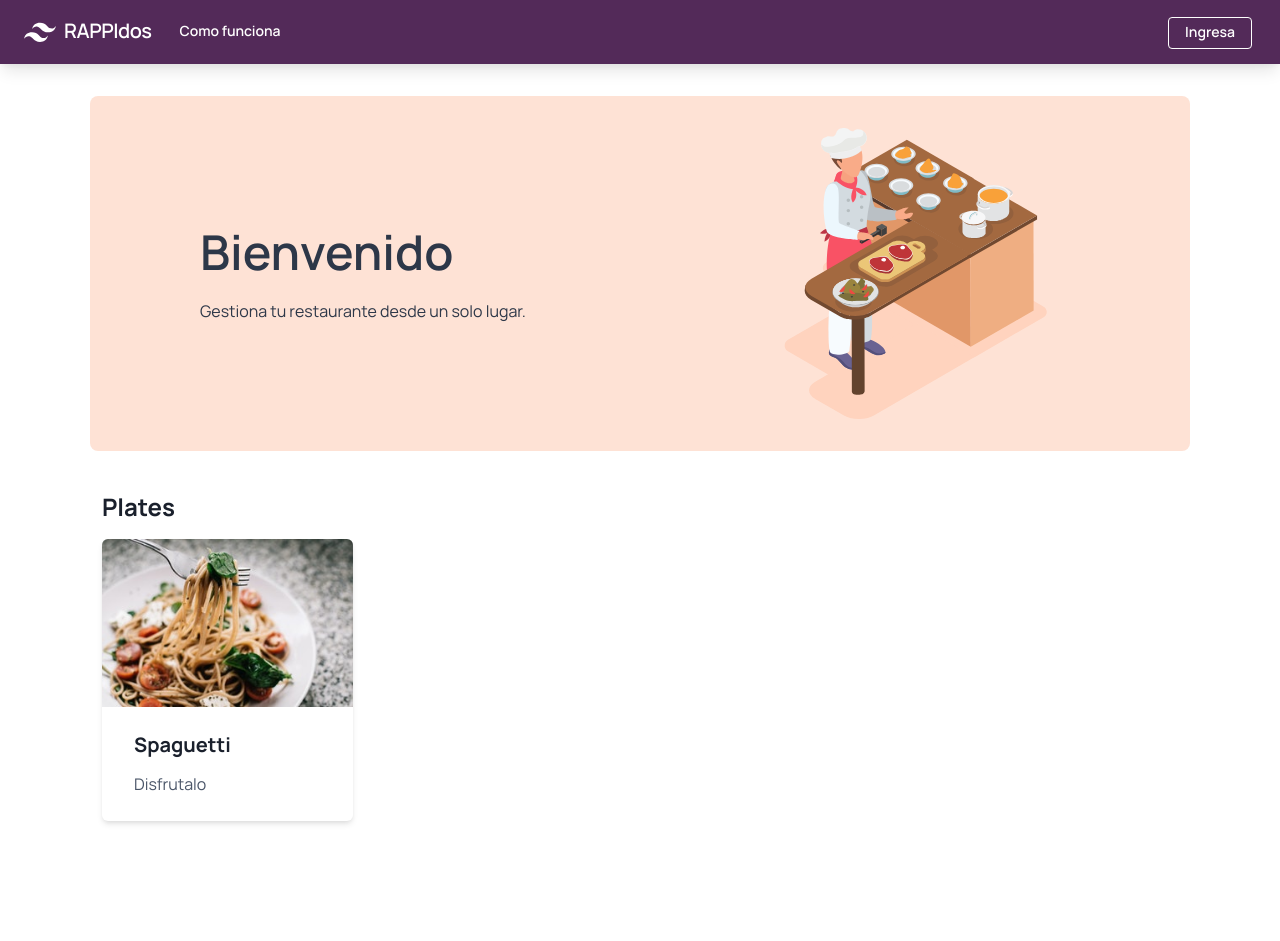
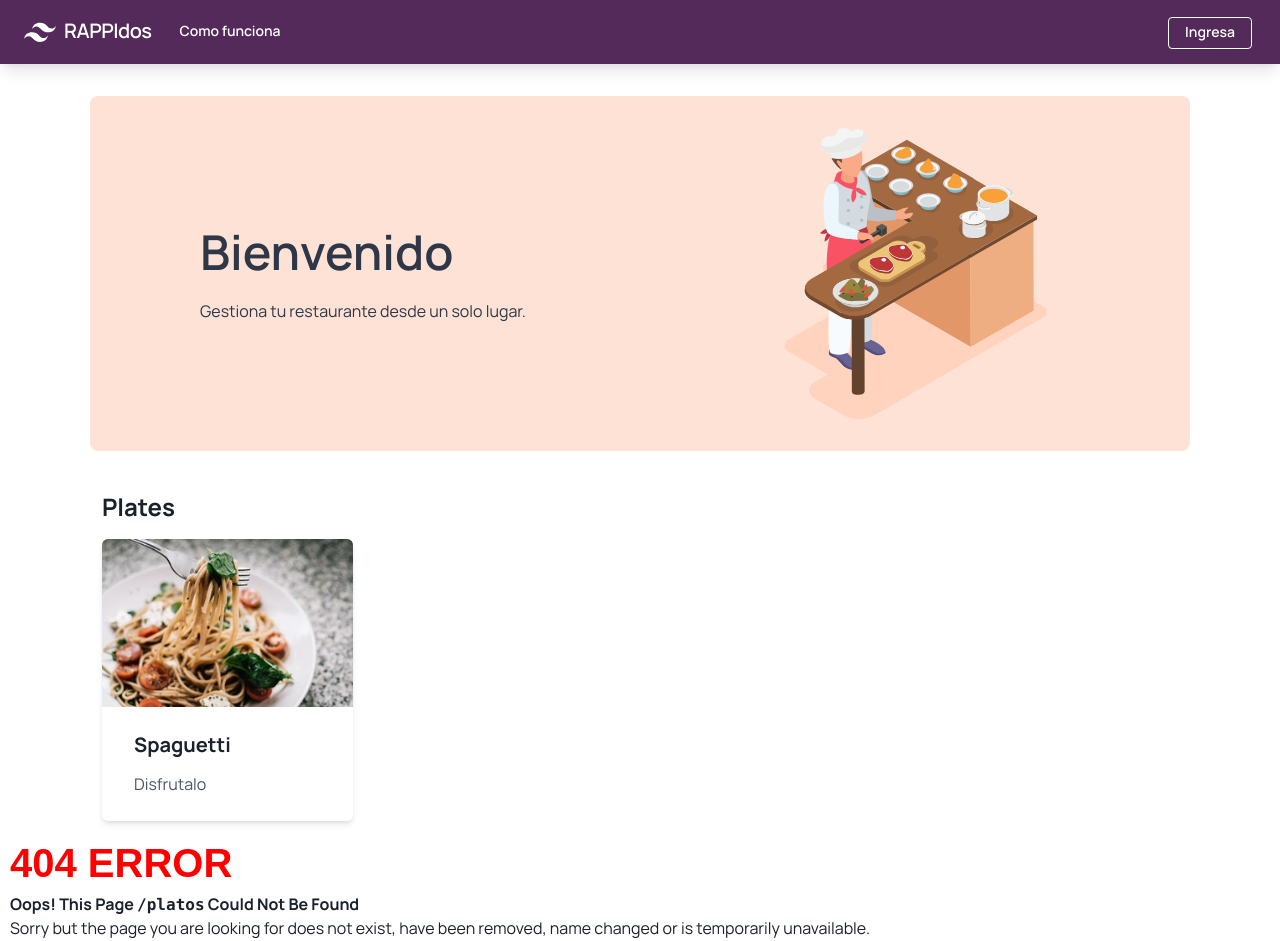
Before and after one commit to jaravad/rappidos, a React (Create React App) app: page /platos in a window 1280 px wide. Before the commit the page ends 833 px from the top, so only its background shows below. Built offline with nearby package versions, Linux system fonts and the light colour scheme; no server answers.

Commit message:
404 error added

```diff
--- a/src/App.js
+++ b/src/App.js
@@ -1,20 +1,45 @@
-import React from 'react';
-import NavBar from './components/NavBar';
-import Landing from './components/landing/Landing';
-import SignupLogin from './components/signup-login/SignupLogin';
-import { BrowserRouter as Router, Switch, Route } from 'react-router-dom';
-import PlatesPage from './components/plates/PlatesPage';
-
+import React from "react";
+import NavBar from "./components/NavBar";
+import Landing from "./components/landing/Landing";
+import SignupLogin from "./components/signup-login/SignupLogin";
+import { BrowserRouter as Router, Switch, Route } from "react-router-dom";
+import PlatesPage from "./components/plates/PlatesPage";
+import "./assets/css/404error.css";
+const Page404 = ({ location }) => (
+  <div className="not-found">
+    <h1>404 ERROR</h1>
+    <h2>
+      <b>
+        Oops! This Page <code>{location.pathname}</code> Could Not Be Found
+      </b>
+    </h2>
+    <p>
+      Sorry but the page you are looking for does not exist, have been removed,
+      name changed or is temporarily unavailable.
+    </p>
+  </div>
+);
 function App() {
   return (
     <Router>
-      <NavBar></NavBar>
       <Switch>
-        <Route path="/" exact component={Landing} />
-        <Route path="/#how-it-works" />
-        <Route path="/signup-login" component={SignupLogin} />
-        <Route path="/platos" component={PlatesPage} />
+        <Route exact path="/">
+          <NavBar></NavBar>
+          <Landing></Landing>
+        </Route>
+        <Route exact path="/#how-it-works">
+          <NavBar></NavBar>
+        </Route>
+        <Route exact path="/signup-login">
+          <NavBar></NavBar>
+          <SignupLogin></SignupLogin>
+        </Route>
+        <Route exact path="/platos">
+          <NavBar></NavBar>
+          <PlatesPage></PlatesPage>
+        </Route>
       </Switch>
+      <Route component={Page404} />
     </Router>
   );
 }
--- /dev/null
+++ b/src/assets/css/404error.css
@@ -0,0 +1,10 @@
+.not-found {
+  padding-left: 10px;
+}
+
+.not-found h1 {
+  color: red;
+  font-size: 40px;
+  font-family: "abibasmedium", sans-serif;
+  font-weight: bold;
+}
```
